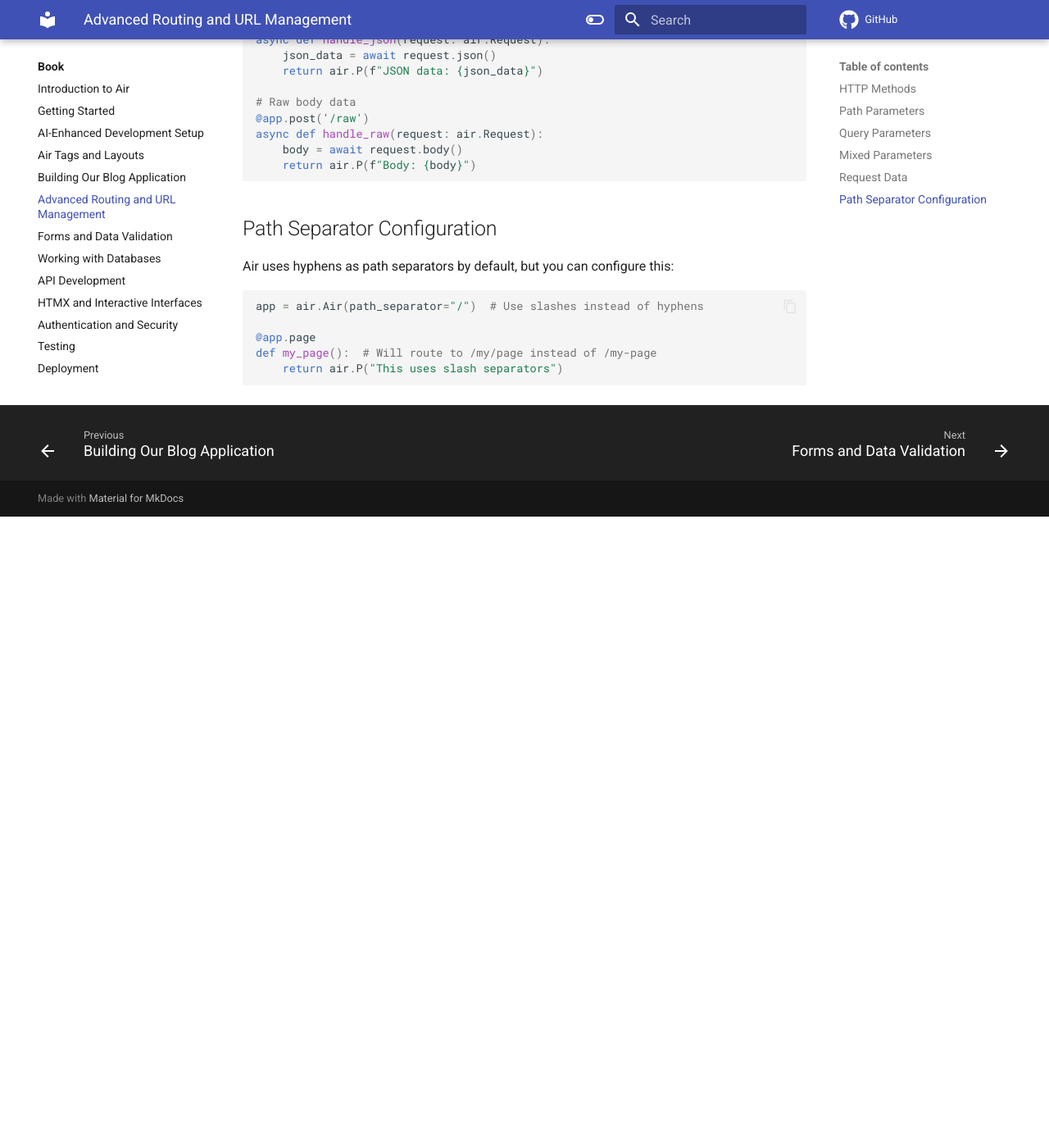
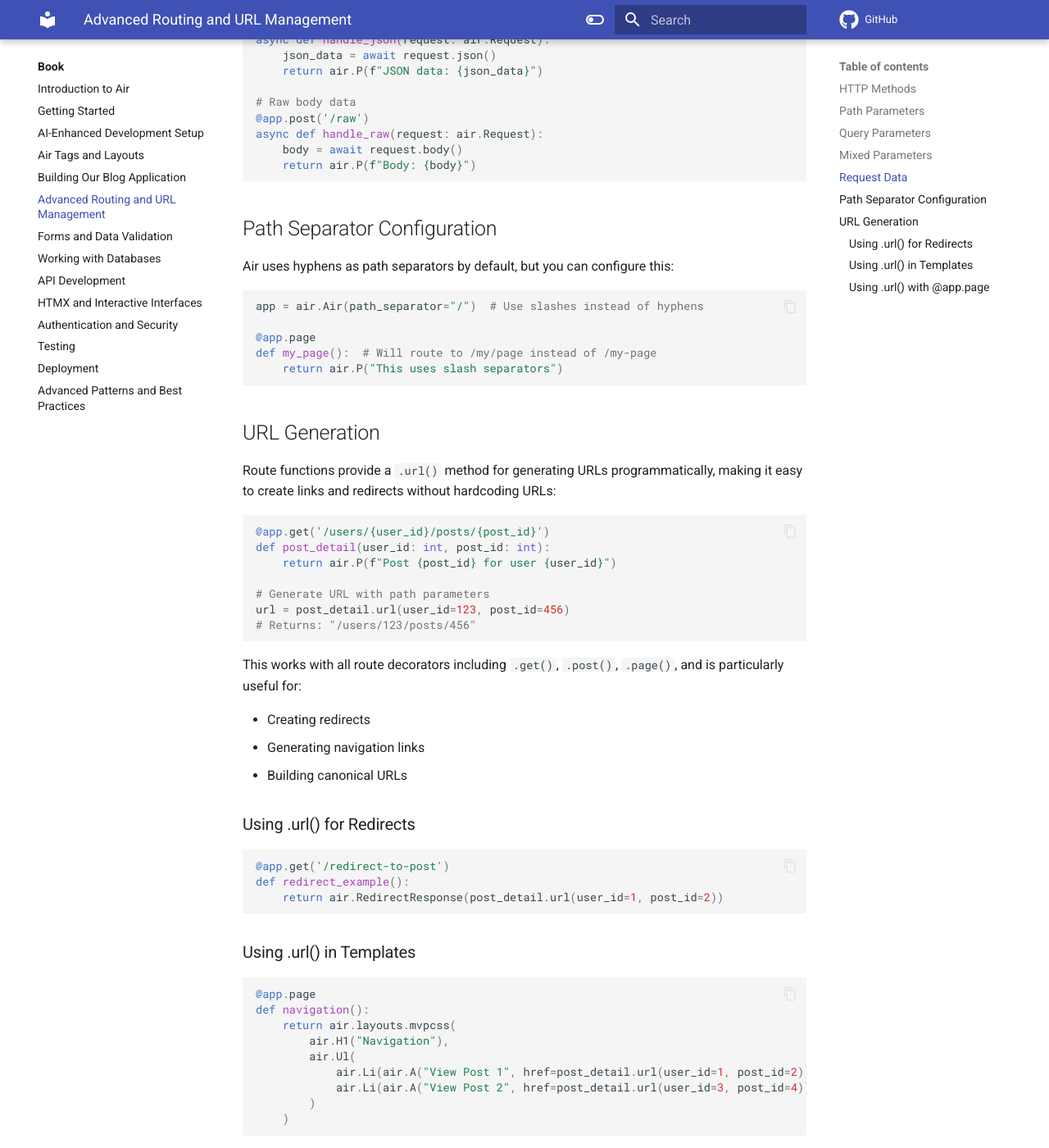
Before and after one commit to feldroy/air, an MkDocs documentation site: the page built from docs/book/06-advanced-routing.md, in a window 1280 px wide and 1400 px high, scrolled down 1673 px. Shown: the whole window at 82% size. Built offline with MkDocs 1.6.1 and Material for MkDocs 9.7.7, drawn with Linux system fonts in a browser that asks for light colours; comment, search, counter and statistics services are not loaded; before the commit the page ends 2303 px from its top, so only the background shows below that; some of the changed text lies outside the part shown.

Commit message:
docs: add docs for .url() route method

````diff
--- a/docs/book/06-advanced-routing.md
+++ b/docs/book/06-advanced-routing.md
@@ -90,3 +90,62 @@ app = air.Air(path_separator="/")  # Use slashes instead of hyphens
 def my_page():  # Will route to /my/page instead of /my-page
     return air.P("This uses slash separators")
 ```
+
+## URL Generation
+
+Route functions provide a `.url()` method for generating URLs programmatically, making it easy to create links and redirects without hardcoding URLs:
+
+```python
+@app.get('/users/{user_id}/posts/{post_id}')
+def post_detail(user_id: int, post_id: int):
+    return air.P(f"Post {post_id} for user {user_id}")
+
+# Generate URL with path parameters
+url = post_detail.url(user_id=123, post_id=456)
+# Returns: "/users/123/posts/456"
+```
+
+This works with all route decorators including `.get()`, `.post()`, `.page()`, and is particularly useful for:
+
+- Creating redirects
+- Generating navigation links
+- Building canonical URLs
+
+### Using .url() for Redirects
+
+```python
+@app.get('/redirect-to-post')
+def redirect_example():
+    return air.RedirectResponse(post_detail.url(user_id=1, post_id=2))
+```
+
+### Using .url() in Templates
+
+```python
+@app.page
+def navigation():
+    return air.layouts.mvpcss(
+        air.H1("Navigation"),
+        air.Ul(
+            air.Li(air.A("View Post 1", href=post_detail.url(user_id=1, post_id=2))),
+            air.Li(air.A("View Post 2", href=post_detail.url(user_id=3, post_id=4)))
+        )
+    )
+```
+
+### Using .url() with @app.page
+
+The `.url()` method also works with the `@app.page` decorator:
+
+```python
+@app.page
+def about():
+    return air.P("About us")
+
+@app.page
+def index():
+    return air.layouts.mvpcss(
+        air.H1("Home"),
+        air.A("Learn more", href=about.url())
+    )
+```
````
Also changed, not shown: docs/api/routing.md (+16 -0 lines), docs/learn/quickstart.md (+25 -0 lines).
